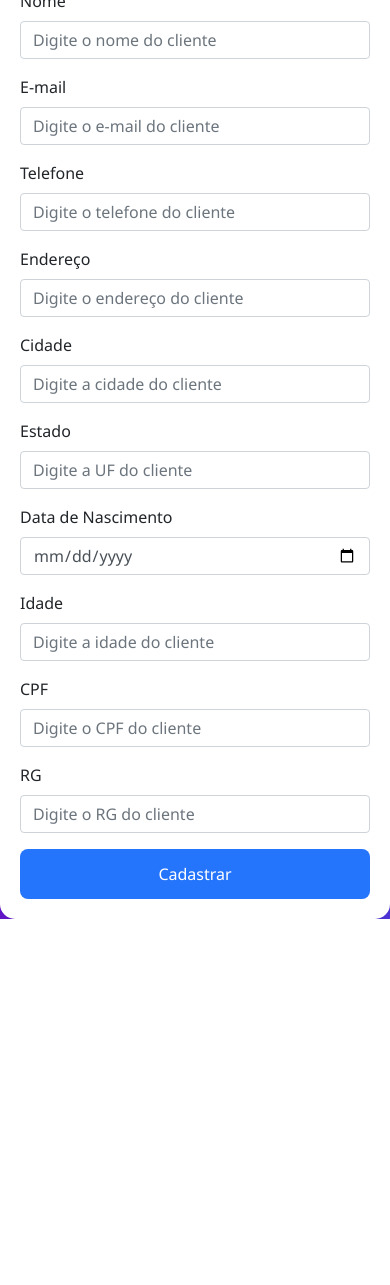
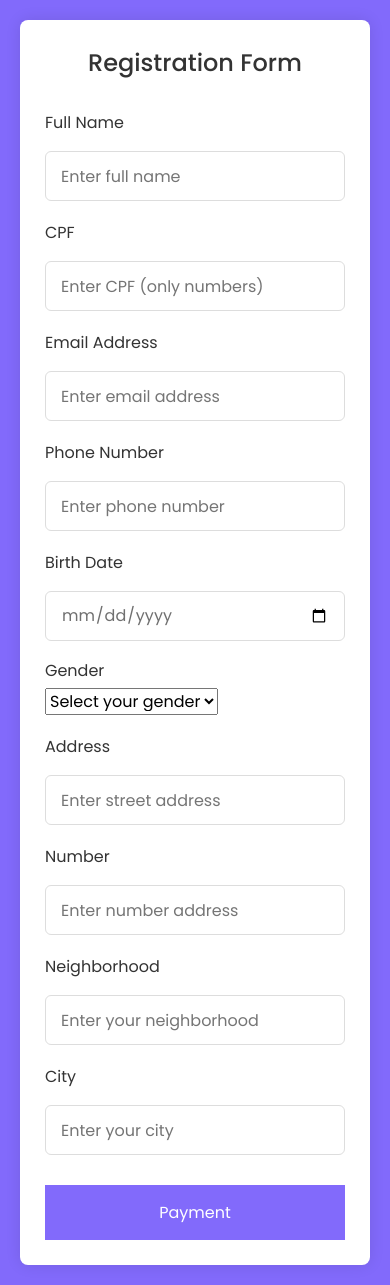
Before and after one commit to danjour/Gestor-de-Academia, a Flask app: page /new_client in a window 390 px wide. Before the commit the page ends 919 px from the top, so only its background shows below. Run offline with Flask 3, Linux system fonts and the light colour scheme; some libraries are stand-ins or nearby versions.

Commit message:
Refactor registration form and styles: enhance layout, improve responsiveness, and update input fields

```diff
--- a/static/register.css
+++ b/static/register.css
@@ -1,63 +1,122 @@
+/* Import Google font - Poppins */
+@import url("https://fonts.googleapis.com/css2?family=Poppins:wght@200;300;400;500;600;700&display=swap");
+* {
+  margin: 0;
+  padding: 0;
+  box-sizing: border-box;
+  font-family: "Poppins", sans-serif;
+}
 body {
-    font-family: 'Segoe UI', Tahoma, Geneva, Verdana, sans-serif;
-    background: linear-gradient(135deg, #6a11cb, #2575fc);
-    display: flex;
-    justify-content: center;
-    align-items: center;
-    height: 100vh;
-    margin: 0;
+  min-height: 100vh;
+  display: flex;
+  align-items: center;
+  justify-content: center;
+  padding: 20px;
+  background: rgb(130, 106, 251);
 }
-
-.form-container {
-    background-color: #fff;
-    padding: 40px;
-    border-radius: 15px;
-    box-shadow: 0px 10px 30px rgba(0, 0, 0, 0.1);
-    width: 100%;
-    max-width: 500px;  /* Ajuste para garantir que o formulário não fique muito largo */
+.container {
+  position: relative;
+  max-width: 700px;
+  width: 100%;
+  background: #fff;
+  padding: 25px;
+  border-radius: 8px;
+  box-shadow: 0 0 15px rgba(0, 0, 0, 0.1);
 }
-
-.form-container h2 {
-    font-size: 24px;
-    color: #333;
-    margin-bottom: 20px;
-    font-weight: bold;
+.container header {
+  font-size: 1.5rem;
+  color: #333;
+  font-weight: 500;
+  text-align: center;
 }
-
-.form-control:focus {
-    border-color: #2575fc;
-    box-shadow: 0 0 0 0.2rem rgba(37, 117, 252, 0.25);
+.container .form {
+  margin-top: 30px;
 }
-
-.btn-custom {
-    background-color: #2575fc;
-    color: white;
-    width: 100%;
-    border-radius: 8px;
-    padding: 12px;
-    font-size: 16px;
-    transition: background-color 0.3s ease;
+.form .input-box {
+  width: 100%;
+  margin-top: 20px;
 }
-
-.btn-custom:hover {
-    background-color: #6a11cb;
+.input-box label {
+  color: #333;
 }
-
-.text-center a {
-    color: #2575fc;
+.form :where(.input-box input, .select-box) {
+  position: relative;
+  height: 50px;
+  width: 100%;
+  outline: none;
+  font-size: 1rem;
+  color: #707070;
+  margin-top: 8px;
+  border: 1px solid #ddd;
+  border-radius: 6px;
+  padding: 0 15px;
 }
-
-.text-center a:hover {
-    text-decoration: underline;
+.input-box input:focus {
+  box-shadow: 0 1px 0 rgba(0, 0, 0, 0.1);
 }
-
-/* Melhora a responsividade em telas menores */
-@media (max-width: 576px) {
-    .form-container {
-        padding: 20px;
-    }
-
-    .form-container h2 {
-        font-size: 20px;
-    }
+.form .column {
+  display: flex;
+  column-gap: 15px;
 }
+.form .gender-box {
+  margin-top: 20px;
+}
+.gender-box h3 {
+  color: #333;
+  font-size: 1rem;
+  font-weight: 400;
+  margin-bottom: 8px;
+}
+.form :where(.gender-option, .gender) {
+  display: flex;
+  align-items: center;
+  column-gap: 50px;
+  flex-wrap: wrap;
+}
+.form .gender {
+  column-gap: 5px;
+}
+.gender input {
+  accent-color: rgb(130, 106, 251);
+}
+.form :where(.gender input, .gender label) {
+  cursor: pointer;
+}
+.gender label {
+  color: #707070;
+}
+.address :where(input, .select-box) {
+  margin-top: 15px;
+}
+.select-box select {
+  height: 100%;
+  width: 100%;
+  outline: none;
+  border: none;
+  color: #707070;
+  font-size: 1rem;
+}
+.form button {
+  height: 55px;
+  width: 100%;
+  color: #fff;
+  font-size: 1rem;
+  font-weight: 400;
+  margin-top: 30px;
+  border: none;
+  cursor: pointer;
+  transition: all 0.2s ease;
+  background: rgb(130, 106, 251);
+}
+.form button:hover {
+  background: rgb(88, 56, 250);
+}
+/*Responsive*/
+@media screen and (max-width: 500px) {
+  .form .column {
+    flex-wrap: wrap;
+  }
+  .form :where(.gender-option, .gender) {
+    row-gap: 15px;
+  }
+}
--- a/templates/clients/login.html
+++ b/templates/clients/login.html
@@ -4,9 +4,7 @@
     <meta charset="UTF-8">
     <meta name="viewport" content="width=device-width, initial-scale=1.0">
     <title>Login</title>
-    <!-- Link para o CSS do Bootstrap -->
     <link rel="stylesheet" href="https://stackpath.bootstrapcdn.com/bootstrap/4.5.2/css/bootstrap.min.css">
-    <!-- Link para o CSS do login.css -->
     <link rel="stylesheet" href="{{ url_for('static', filename='login.css') }}">
 </head>
 <body>
--- a/templates/manager/register.html
+++ b/templates/manager/register.html
@@ -6,67 +6,107 @@
     <title>Cadastro de Usuário</title>
     <link rel="stylesheet" href="https://stackpath.bootstrapcdn.com/bootstrap/4.5.2/css/bootstrap.min.css">
     <link rel="stylesheet" href="{{ url_for('static', filename='register.css') }}">
+    <meta http-equiv="X-UA-Compatible" content="ie=edge" />
+    <script src="https://ajax.googleapis.com/ajax/libs/jquery/2.1.1/jquery.min.js"></script>
 </head>
 <body>
-    <div class="form-container">
-        <h2 class="text-center">Cadastro de Usuário</h2>
-        <form action="/cadastrar" method="POST">
-            <div class="form-group">
-                <label for="name">Nome</label>
-                <input type="text" class="form-control" id="name" name="name" placeholder="Digite o nome do cliente" required>
+    <section class="container">
+      <header>Registration Form</header>
+      <form action="#" class="form">
+        <div class="input-box">
+          <label>Full Name</label>
+          <input type="text" name="name" placeholder="Enter full name" required />
+        </div>
+        <div class="input-box">
+        <label>CPF</label>
+        <input type="text" id="cpf" name="cpf" placeholder="Enter CPF (only numbers)" maxlength="14" required />
+          </div>
+        <div class="input-box">
+          <label>Email Address</label>
+            <input type="email" name="email" placeholder="Enter email address" required />
+        </div>
+        <div class="column">
+          <div class="input-box">
+            <label>Phone Number</label>
+            <input type="number" name="number" placeholder="Enter phone number" required />
+          </div>
+          <div class="input-box">
+            <label>Birth Date</label>
+            <input type="date" placeholder="Enter birth date" required />
+          </div>
+        </div>
+
+        <div class="gender-box">
+            <h3>Gender</h3>
+          <select id="gender" name="gender" required>
+            <option value="" disabled selected>Select your gender</option>
+            <option value="male">Male</option>
+            <option value="female">Female</option>
+            <option value="non-binary">Non-binary</option>
+            <option value="transgender">Transgender</option>
+            <option value="gender-fluid">Gender Fluid</option>
+            <option value="agender">Agender</option>
+            <option value="prefer-not-say">Prefer not to say</option>
+            <option value="other">Other</option>
+          </select>
+          <div id="other-input-container" style="margin-top: 10px; display: none;">
+            <label for="other-input">Please specify:</label>
+            <input type="text" id="other-input" name="gender-other" placeholder="Enter your gender" />
+          </div>
+        </div>
+        <div class="column">
+            <div class="input-box">
+                <label>Address</label>
+                <input type="text" name="adress" placeholder="Enter street address" required />
             </div>
+            <div class="input-box">
+                <label>Number</label>
+                <input type="text" name="house" placeholder="Enter number address" required />
+            </div>
+        </div>
+        <div class="column">
+              <div class="input-box">
+                <label>Neighborhood</label>
+                <input type="text" name="neighborhood" placeholder="Enter your neighborhood" required />
+              </div>
+              <div class="input-box">
+                <label>City</label>
+                <input type="text" name="city" placeholder="Enter your city" required />
+              </div>
+          </div>
+          </div>
+          <div class="column">
+          </div>
+        </div>
+        <button>Payment</button>
+      </form>
+    </section>
+    <script>
+        const cpfInput = document.getElementById('cpf');
 
-            <div class="form-group">
-                <label for="email">E-mail</label>
-                <input type="email" class="form-control" id="email" name="email" placeholder="Digite o e-mail do cliente" required>
-            </div>
+        cpfInput.addEventListener('input', () => {
+          let value = cpfInput.value;
 
-            <div class="form-group">
-                <label for="phone">Telefone</label>
-                <input type="text" class="form-control" id="phone" name="phone" placeholder="Digite o telefone do cliente" required>
-            </div>
+          value = value.replace(/\D/g, '');
 
-            <div class="form-group">
-                <label for="address">Endereço</label>
-                <input type="text" class="form-control" id="address" name="address" placeholder="Digite o endereço do cliente" required>
-            </div>
+          value = value.replace(/(\d{3})(\d)/, '$1.$2');
+          value = value.replace(/(\d{3})(\d)/, '$1.$2');
+          value = value.replace(/(\d{3})(\d{1,2})$/, '$1-$2');
 
-            <div class="form-group">
-                <label for="city">Cidade</label>
-                <input type="text" class="form-control" id="city" name="city" placeholder="Digite a cidade do cliente" required>
-            </div>
+          cpfInput.value = value;
+        });
+        const genderSelect = document.getElementById('gender');
+        const otherInputContainer = document.getElementById('other-input-container');
+        const otherInput = document.getElementById('other-input');
 
-            <div class="form-group">
-                <label for="state">Estado</label>
-                <input type="text" class="form-control" id="state" name="state" placeholder="Digite a UF do cliente" required>
-            </div>
-
-            <div class="form-group">
-                <label for="birthdate">Data de Nascimento</label>
-                <input type="date" class="form-control" id="birthdate" name="birthdate" required>
-            </div>
-
-            <div class="form-group">
-                <label for="age">Idade</label>
-                <input type="number" class="form-control" id="age" name="age" placeholder="Digite a idade do cliente" required>
-            </div>
-
-            <div class="form-group">
-                <label for="cpf">CPF</label>
-                <input type="text" class="form-control" id="cpf" name="cpf" placeholder="Digite o CPF do cliente" required>
-            </div>
-
-            <div class="form-group">
-                <label for="rg">RG</label>
-                <input type="text" class="form-control" id="rg" name="rg" placeholder="Digite o RG do cliente" required>
-            </div>
-
-            <button type="submit" class="btn btn-custom">Cadastrar</button>
-        </form>
-    </div>
-
-    <script src="https://code.jquery.com/jquery-3.5.1.slim.min.js"></script>
-    <script src="https://cdn.jsdelivr.net/npm/@popperjs/core@2.9.3/dist/umd/popper.min.js"></script>
-    <script src="https://stackpath.bootstrapcdn.com/bootstrap/4.5.2/js/bootstrap.min.js"></script>
-</body>
+        genderSelect.addEventListener('change', () => {
+          if (genderSelect.value === 'other') {
+            otherInputContainer.style.display = 'block'; // Mostra o campo de texto
+          } else {
+            otherInputContainer.style.display = 'none'; // Esconde o campo de texto
+            otherInput.value = ''; // Limpa o valor do campo
+          }
+        });
+      </script>
+  </body>
 </html>
```
